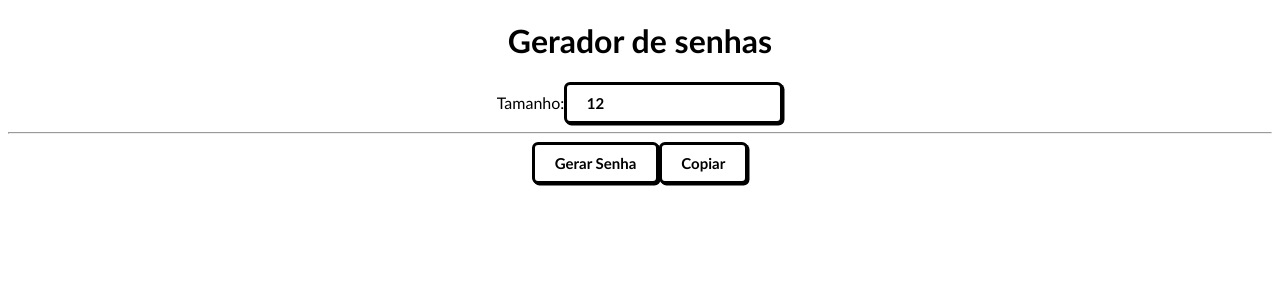
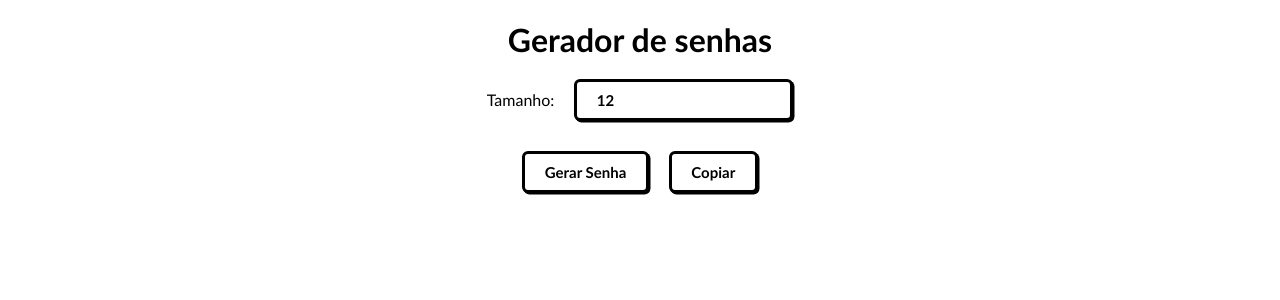
Before and after one commit to talitamarin/gerador-de-senha, a React (Vite) app: page / in a window 1280 px wide. Shown: the top 300 px of the page. Built offline with nearby package versions, Linux system fonts and the light colour scheme.

Commit message:
2 files modified

```diff
--- a/src/App.jsx
+++ b/src/App.jsx
@@ -36,7 +36,7 @@ function App() {
           onChange={(ev) => setPasswordSize(ev.target.value)}
         />
       </div>
-      <hr />
+
       <button onClick={generatePassword}>Gerar Senha</button>
       <button onClick={copytoClipboard}>{copyText}</button>
       <div>{password}</div>
--- a/src/index.css
+++ b/src/index.css
@@ -1,5 +1,7 @@
 * {
   font-family: 'Gill Sans', 'Gill Sans MT', Calibri, 'Trebuchet MS', sans-serif;
+  margin: 10px;
+  padding: 0%;
 }
 
 .app {
```
